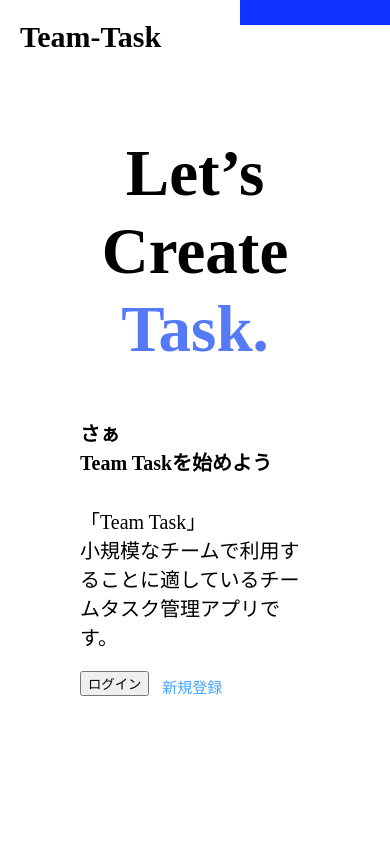
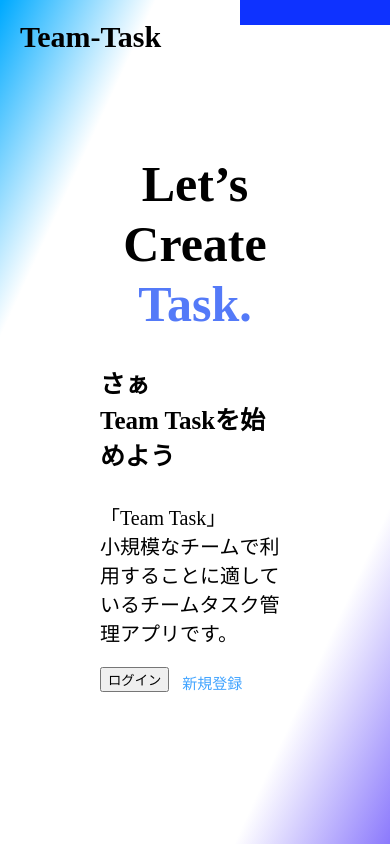
Before and after one commit to yuki821322/tech-jam, a PHP site: page /tech-jam/PHP/index.php in a window 390 px wide; the page is wider, and only the part inside the window is pictured. Run offline with PHP 8.4, Linux system fonts and the light colour scheme.

Commit message:
グラデーション

```diff
--- a/CSS/index.css
+++ b/CSS/index.css
@@ -1,6 +1,18 @@
 body {
     margin: 0;
     padding: 0;
+
+    margin: 0;
+    height: 100vh;
+    background: linear-gradient(to bottom right,
+            rgb(0, 170, 255) 0.3%,
+            white 20%,
+            white 30%,
+            white 40%,
+            white 50%,
+            white 60%,
+            white 80%,
+            #8b79fc 100%);
 }
 
 header {
@@ -27,8 +39,8 @@ header {
     max-width: 500px;
     flex: 1;
     margin: auto;
-    font-size: 70px;
-    ;
+    font-size: 125px;
+    margin-left: 200px;
 }
 
 span {
@@ -38,6 +50,9 @@ span {
 .container {
     flex: 1;
     max-width: 550px;
+    margin: auto;
+    padding: 20px;
+
 }
 
 .subtext {
@@ -70,7 +85,7 @@ span {
     text-decoration: none;
 }
 
-    @media (max-width: 700px){
+@media (max-width: 700px) {
     .container {
         max-width: 100%;
     }
@@ -78,16 +93,16 @@ span {
     .btn {
         margin: 0 auto;
     }
-.main-title{
-    font-size: 65px;
+
+    .main-title {
+        font-size: 50px;
         text-align: center;
-}
-.subtext{
-    font-size: 20px;
-    text-align: left;
-    margin-top: 40px;
+        margin-left: 0;
+        margin-right: 0;
+        margin-top: 20px;
     }
 }
+
 /* スマホ用はここまで */
 /* ここからデザイン */
 .top {
```
Lines whose indentation alone changed are shown as unchanged.
